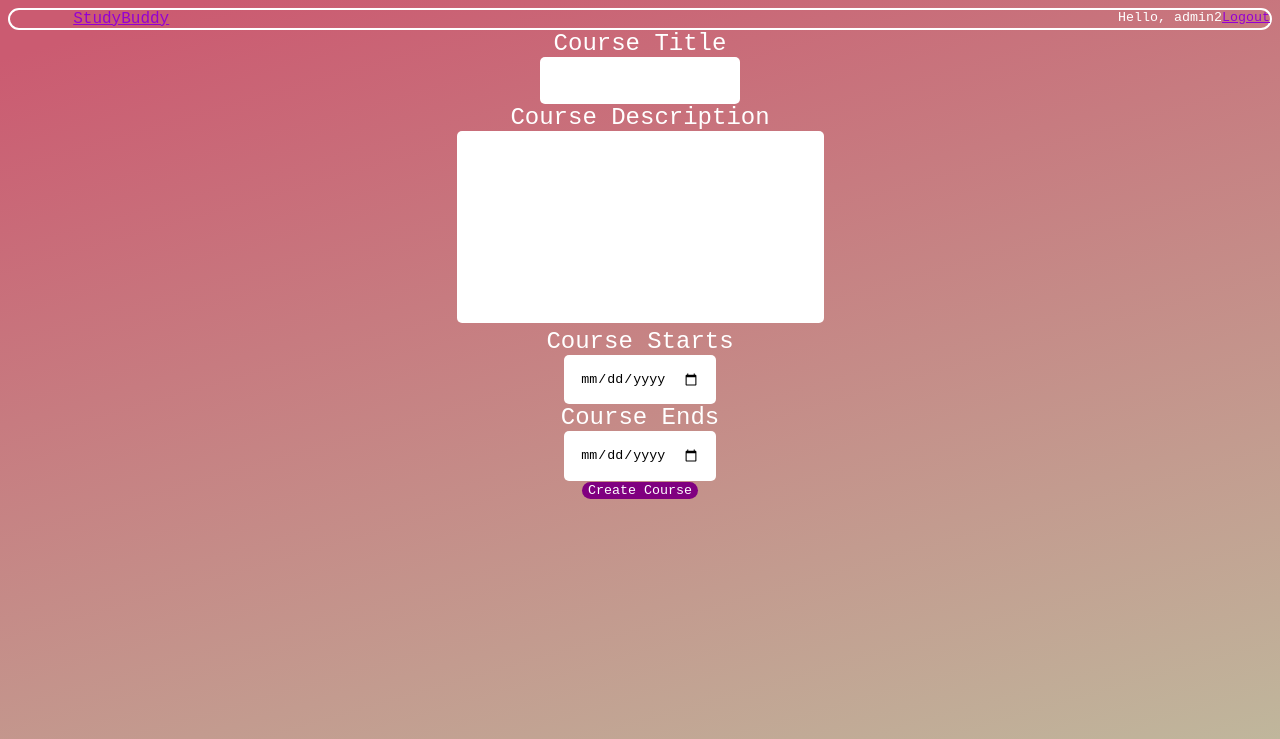
After one commit to wjojf/junior_testtask, a Django app: page /create-course/ in a window 1280 px wide. The commit adds this page. Shown: the top 739 px of the page. Run offline with Django 4.2, Linux system fonts and the light colour scheme; a user stored in the database is signed in.

Commit message:
Add Course made

```diff
--- a/base/forms.py
+++ b/base/forms.py
@@ -1,8 +1,22 @@
+from django import forms
 from django.forms import ModelForm
-from base.models import Participant
+from base.models import Course, Participant
+
+class DateWidg(forms.DateInput):
+    input_type = 'date'
 
 
 class ParticipantForm(ModelForm):
     class Meta:
         model = Participant
         fields = ['contact_email']
+
+
+class CourseCreationForm(ModelForm):
+
+    start_date = forms.DateField(widget=DateWidg)
+    end_date = forms.DateField(widget=DateWidg)
+
+    class Meta:
+        model = Course
+        exclude =['host']
--- /dev/null
+++ b/base/templates/base/create-course.html
@@ -0,0 +1,84 @@
+{% extends 'main.html' %}
+
+{% block content %}
+
+<style>
+    #wrapper{
+        text-align: center;
+    }
+
+    .form__group label {
+        display: block;
+        font-size: 1.5rem;
+    }
+
+    .form__group input,
+    .form__group textarea,
+    .form__group select
+    .form_group {
+        color: black;
+        border: 1px solid var(--color-dark-light);
+        border-radius: 5px;
+        padding: 1rem;
+        color: var(--color-light);
+        font-weight: 500;
+        outline: none;
+    }
+
+    .form__group input:focus,
+    .form__group textarea:focus {
+        border-color: var(--color-main);
+    }
+
+    .form__group textarea {
+        color: black;
+        height: 10rem;
+        resize: none;
+    }
+
+    .form__group input{
+        color: black;
+    }
+
+    #creation-form{
+        text-align: center;
+    }
+
+    #submit-button{
+        bottom: 0px;
+        border: none;
+        background-color: purple;
+        color: white;
+        border-radius: 10px;
+    }
+</style>
+
+
+<div class="wrapper">
+    <form action="" method="POST" id="creation-form">
+        {% csrf_token %}
+
+        <div class="form__group">
+            <label for="course_title">Course Title</label>
+            {{form.title}}
+        </div>
+
+        <div class="form__group">
+            <label for="course_description">Course Description</label>
+            {{form.description}}
+        </div>
+
+        <div class="form__group">
+            <label for="course_start_date">Course Starts</label>
+            {{form.start_date}}
+        </div>
+
+        <div class="form__group">
+            <label for="course_start_date">Course Ends</label>
+            {{form.end_date}}
+        </div>
+
+        <input type="submit" id="submit-button" value="Create Course">
+    </form>
+</div>
+{% endblock content %}
--- a/base/urls.py
+++ b/base/urls.py
@@ -1,5 +1,4 @@
-from django.contrib import admin
-from django.urls import path, include
+from django.urls import path
 from base import views as base_views
 from django.contrib.auth.decorators import login_required
 
@@ -16,5 +15,6 @@ urlpatterns = [
         base_views.CourseView.as_view(),
         name='course'
     ),
+    path('create-course/', login_required(base_views.CreateCourseView.as_view(), login_url='login'), name='create-course')
 
 ]
--- a/base/views.py
+++ b/base/views.py
@@ -1,4 +1,5 @@
 from datetime import datetime
+from pydoc import describe
 from django.views.generic.detail import DetailView
 from django.views.generic import FormView
 from django.views.generic.list import ListView
@@ -8,8 +9,7 @@ from django.contrib.auth import login, logout, authenticate
 from django.contrib.auth.forms import UserCreationForm
 from django.contrib.auth.models import User
 from base.models import Course, Participant
-from base.forms import ParticipantForm
-from django.db import models
+from base.forms import ParticipantForm, CourseCreationForm
 from django.db.models import Q
 
 
@@ -103,3 +103,21 @@ class CourseView(DetailView, FormView):
         )
 
         return redirect('home')
+
+
+class CreateCourseView(FormView):
+    form_class = CourseCreationForm
+    template_name = 'base/create-course.html'
+    success_url = 'home'
+
+    def post(self, request, *args, **kwargs):
+
+        course, created = Course.objects.get_or_create(
+            title = request.POST.get('title'),
+            description=request.POST.get('description'),
+            host = request.user,
+            start_date = request.POST.get('start_date'),
+            end_date = request.POST.get('end_date')
+        )
+
+        return redirect('home')
```
Also changed, not shown: base/templates/base/home.html (+20 -2 lines), db.sqlite3.
